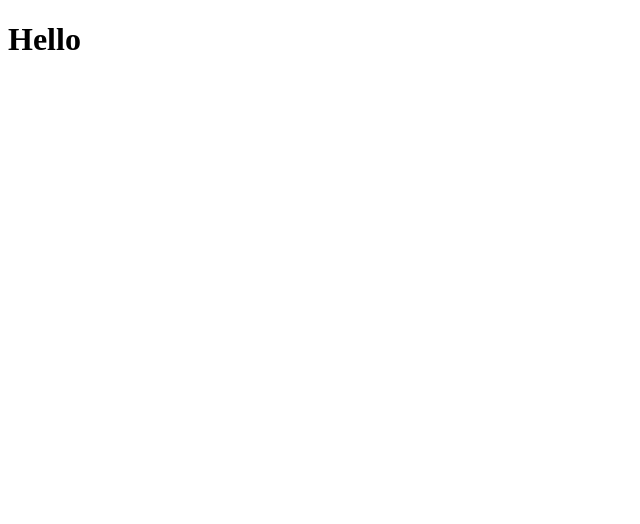
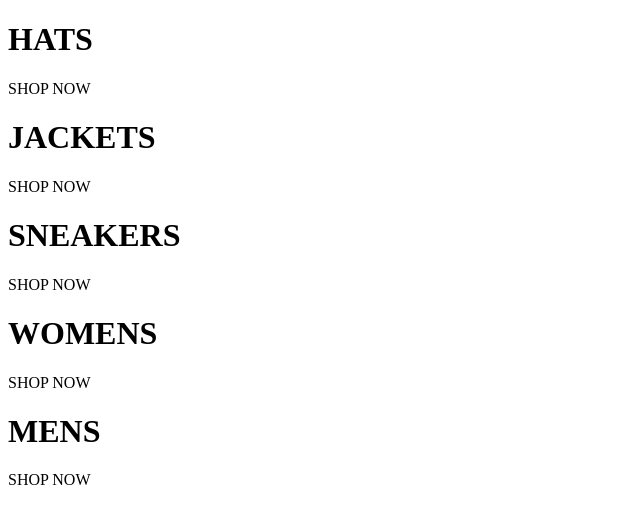
Before and after one commit to dppeykov/crown-shop-sandbx-env-10-19, a React (Create React App) app: page / in a window 1280 px wide. Shown: the top 524 px of the page, without its empty margins (0-640 px from the left). Built offline with nearby package versions, Linux system fonts and the light colour scheme.

Commit message:
Video 58 - no styling 6:01

```diff
--- a/src/App.jsx
+++ b/src/App.jsx
@@ -1,5 +1,7 @@
 import React from "react";
 
-const App = () => <h1>Hello</h1>;
+import HomePage from "./homepage.component";
+
+const App = () => <HomePage />;
 
 export default App;
--- /dev/null
+++ b/src/homepage.component.jsx
@@ -0,0 +1,42 @@
+import React from "react";
+
+const HomePage = () => {
+  return (
+    <div className="homepage">
+      <div className="directory-menu">
+        <div className="menu-item">
+          <div className="content">
+            <h1 className="title">HATS</h1>
+            <span className="subtitle">SHOP NOW</span>
+          </div>
+        </div>
+        <div className="menu-item">
+          <div className="content">
+            <h1 className="title">JACKETS</h1>
+            <span className="subtitle">SHOP NOW</span>
+          </div>
+        </div>
+        <div className="menu-item">
+          <div className="content">
+            <h1 className="title">SNEAKERS</h1>
+            <span className="subtitle">SHOP NOW</span>
+          </div>
+        </div>
+        <div className="menu-item">
+          <div className="content">
+            <h1 className="title">WOMENS</h1>
+            <span className="subtitle">SHOP NOW</span>
+          </div>
+        </div>
+        <div className="menu-item">
+          <div className="content">
+            <h1 className="title">MENS</h1>
+            <span className="subtitle">SHOP NOW</span>
+          </div>
+        </div>
+      </div>
+    </div>
+  );
+};
+
+export default HomePage;
```
